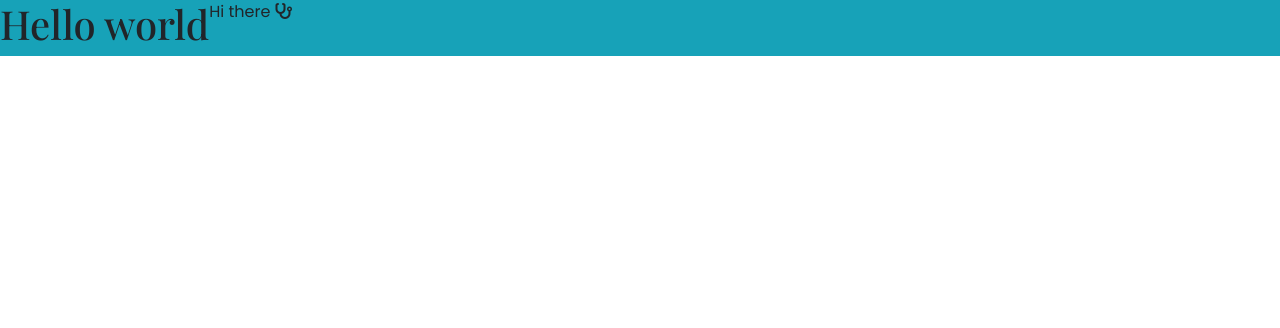
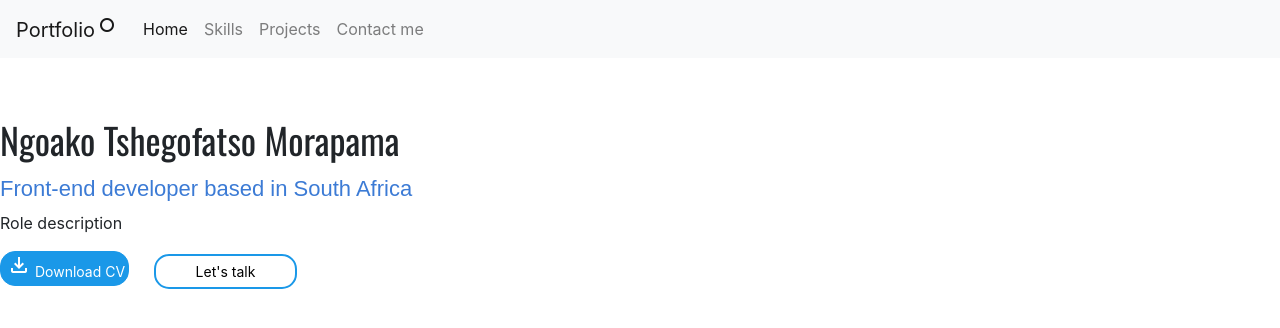
Before and after one commit to TshegoMorapama/portfolio-project, a plain HTML site: page index.html in a window 1280 px wide. Drawn offline with nearby package versions, Linux system fonts and the light colour scheme; a web font is replaced by a local one.

Commit message:
Added the homepage hero

```diff
--- a/index.html
+++ b/index.html
@@ -11,24 +11,65 @@
 
     <link href="//netdna.bootstrapcdn.com/font-awesome/3.2.1/css/font-awesome.css" rel="stylesheet">
 
-    <link href="https://fonts.googleapis.com/css2?family=Playfair+Display:ital,wght@0,400..900;1,400..900&display=swap"
-        rel="stylesheet">
-    <link
-        href="https://fonts.googleapis.com/css2?family=Poppins:ital,wght@0,100;0,200;0,300;0,400;0,500;0,600;0,700;0,800;0,900;1,100;1,200;1,300;1,400;1,500;1,600;1,700;1,800;1,900&display=swap"
-        rel="stylesheet">
+<script src="https://kit.fontawesome.com/a1710a09c6.js" crossorigin="anonymous"></script>
+<script src="https://cdn.jsdelivr.net/npm/jquery@3.5.1/dist/jquery.slim.min.js"
+    integrity="sha384-DfXdz2htPH0lsSSs5nCTpuj/zy4C+OGpamoFVy38MVBnE+IbbVYUew+OrCXaRkfj"
+    crossorigin="anonymous"></script>
+<script src="https://cdn.jsdelivr.net/npm/bootstrap@4.6.2/dist/js/bootstrap.bundle.min.js"
+    integrity="sha384-Fy6S3B9q64WdZWQUiU+q4/2Lc9npb8tCaSX9FK7E8HnRr0Jz8D6OP9dO5Vg3Q9ct"
+    crossorigin="anonymous"></script>
+<link href="https://fonts.googleapis.com/css2?family=Oswald:wght@200..700&display=swap" rel="stylesheet">
+<link href="https://fonts.googleapis.com/css2?family=Nunito:ital,wght@0,200..1000;1,200..1000&display=swap"
+    rel="stylesheet">
+<link rel="stylesheet"
+    href="https://fonts.googleapis.com/css2?family=Material+Symbols+Outlined:opsz,wght,FILL,GRAD@20..48,100..700,0..1,-50..200" />
 
-    <script src="https://kit.fontawesome.com/a1710a09c6.js" crossorigin="anonymous"></script>
 </head>
 <body>
-<div class="d-flex bg-info" >
-    <h1>
- Hello world
-    </h1>
+    <nav class="navbar navbar-expand-lg navbar-light bg-light">
+        <a class="navbar-brand" href="#">Portfolio<span class="material-symbols-outlined">
+            fiber_manual_record
+        </span> </a>
+        <button class="navbar-toggler" type="button" data-toggle="collapse" data-target="#navbarNav"
+            aria-controls="navbarNav" aria-expanded="false" aria-label="Toggle navigation">
+            <span class="navbar-toggler-icon"></span>
+        </button>
+        <div class="collapse navbar-collapse" id="navbarNav">
+            <ul class="navbar-nav">
+                <li class="nav-item active">
+                    <a class="nav-link" href="#">Home <span class="sr-only">(current)</span></a>
+                </li>
+                <li class="nav-item">
+                    <a class="nav-link" href="#">Skills</a>
+                </li>
+                <li class="nav-item">
+                    <a class="nav-link" href="#">Projects</a>
+                </li>
+                <li class="nav-item">
+                    <a class="nav-link" href="#">Contact me</a>
+                </li>
+            </ul>
+        </div>
+    </nav>
 
-    <p>
-        Hi there
-        <i class="fa-solid fa-stethoscope"> </i>
-    </p>
-</div>
+    <div class="hero">
+      <div class="names">
+        Ngoako Tshegofatso Morapama
+      </div>
+
+      <div class="area">
+        Front-end developer based in South Africa
+      </div>
+      <p>
+        Role description
+      </p>
+      <button class="download">
+    <span class="material-symbols-outlined">
+        download
+    </span> Download CV
+      </button>
+      <button class="talk">
+        Let's talk
+      </button>
 </body>
 </html>
--- a/src/styles.css
+++ b/src/styles.css
@@ -1,8 +1,35 @@
-h1{
-    font-family: "Playfair Display", serif;
-    font-size: 28px;
+.names{
+    font-family: "Oswald",sans-serif;
+    font-size: 36px;
 }
 
-p{
+.area{
     font-family: "Poppins", sans-serif;
+    font-size:22px;
+    line-height: 2;
+    color: #3c7bd5;
 }
+
+.hero{
+    margin-top: 55px;
+}
+.download{
+    border:1px solid #1a98e8;
+    background-color: #1a98e8;
+    color:white;
+    border-radius: 15px;
+    padding-right: 3px;
+    padding-bottom: 3px;
+    font-size: 14px;
+}
+
+.talk{
+    border: 2px solid #1a98e8;
+    background-color: white;
+    color:black rgba(0, 0, 0, 0.3);
+    border-radius:15px;
+    margin-left: 20px;
+    padding: 5px 40px 5px;
+    font-size: 14px;
+
+}
```
